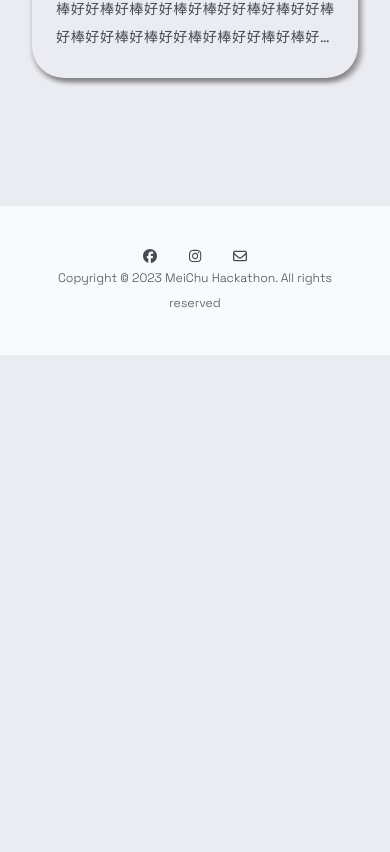
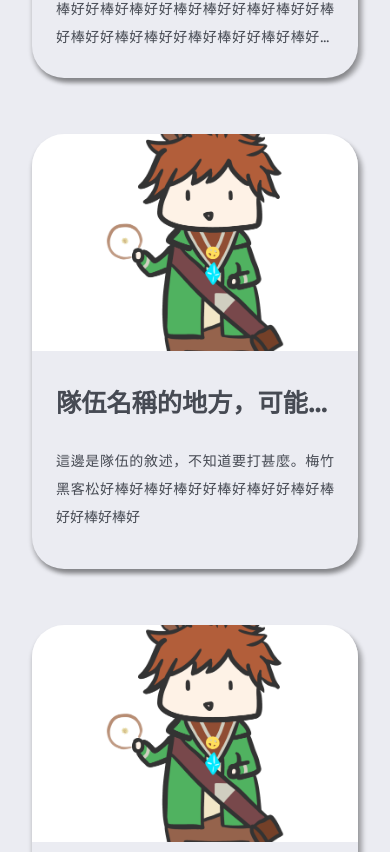
Before and after one commit to Official-Meichu-Hackathon/2023-mc-ten-year-web-v2, a Next.js app: page /teams in a window 390 px wide. Shown: the part 3092-3944 px from the top of the page. Before the commit the page ends 3447 px from the top, so only its background shows below. Built offline with nearby package versions, Linux system fonts and the light colour scheme.

Commit message:
fix: mobile show all items

```diff
--- a/src/app/teams/page.js
+++ b/src/app/teams/page.js
@@ -210,14 +210,22 @@ function CardSec({ setInView, isMobile }) {
             </div>
 
             <div className="grid gap-14 py-16 grid-cols-1  md:grid-cols-2 lg:grid-cols-3 items-center justify-center justify-items-center">
-                {currentTeam.map(item => (
+                {isMobile ? team.map(item => (
                     <CardV
                         key={item.id}
                         img={item.img}
                         title={item.title}
-                        contents={item.contents}  // 這裡的 contents 可能需要根據你的需求更改
+                        contents={item.contents}
+                    />
+                )) : currentTeam.map(item => (
+                    <CardV
+                        key={item.id}
+                        img={item.img}
+                        title={item.title}
+                        contents={item.contents}
                     />
                 ))}
+
             </div>
             <div className="hidden md:block">
                 <Pagination
```
